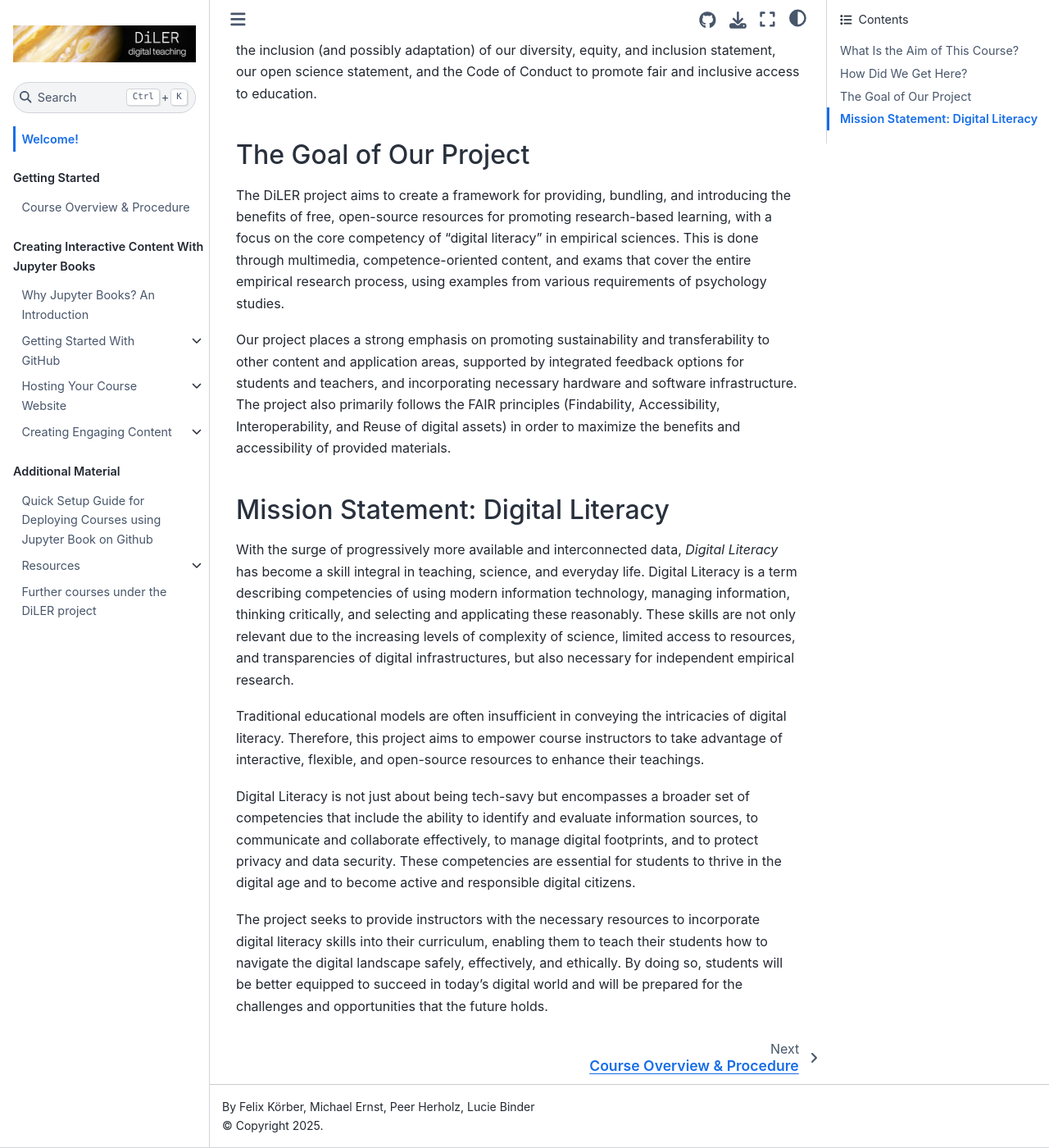
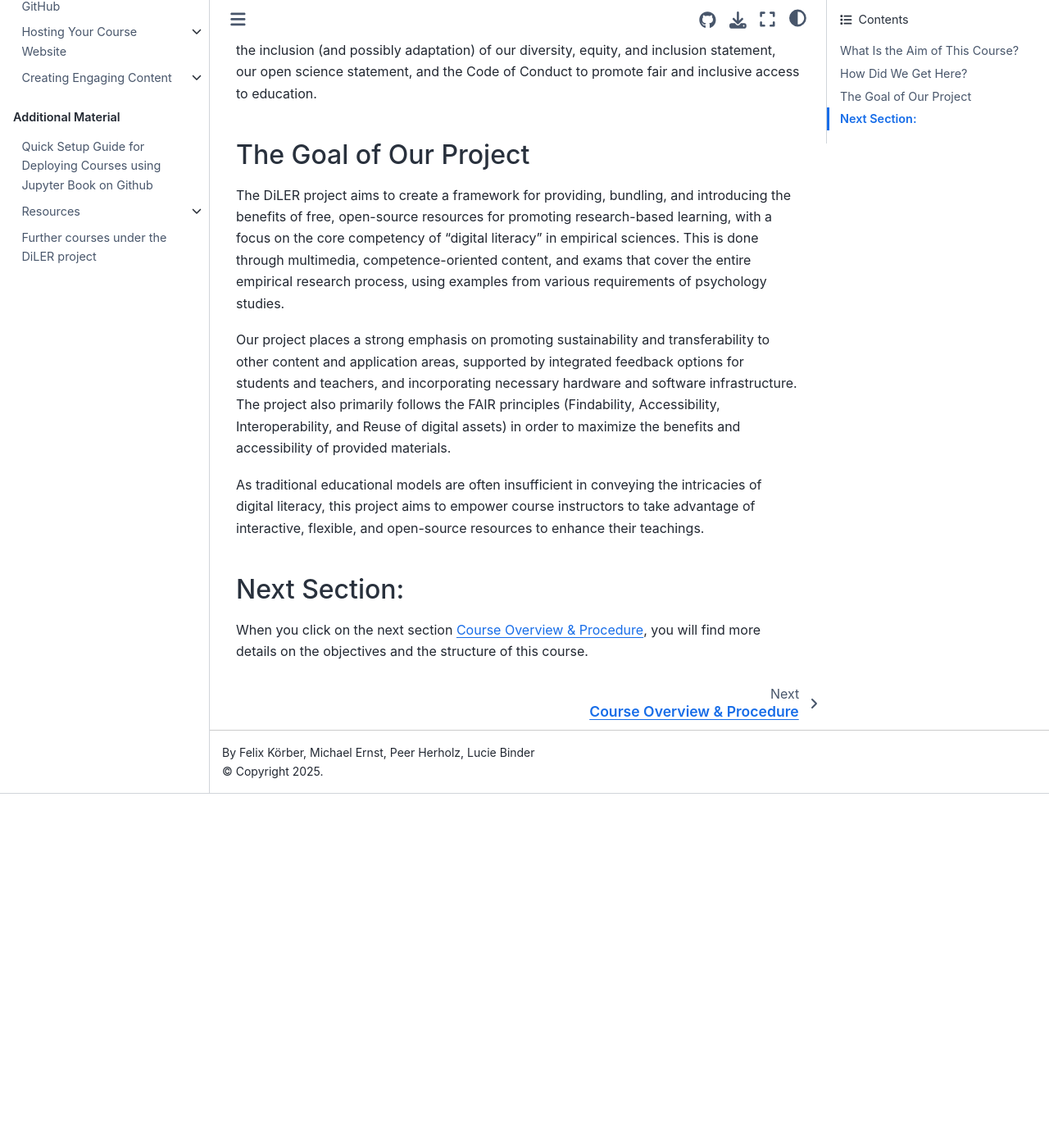
Before and after one commit to M-earnest/tutorial_jupyter_books, a Jupyter Book: the page built from intro/intro-page.md, in a window 1280 px wide and 1400 px high, scrolled down 886 px. Shown: the whole window at 82% size. Built offline with Jupyter Book 1.0.4 settings and Sphinx 7.4.7 and the Sphinx Book theme 1.1.4, drawn with Linux system fonts in a browser that asks for light colours; pages that are not in the unit, such as notebooks, are missing from menus; after the commit the page ends 1854 px from its top, so only the background shows below that.

Commit message:
Update intro-page.md

```diff
--- a/intro/intro-page.md
+++ b/intro/intro-page.md
@@ -19,12 +19,8 @@ The DiLER project aims to create a framework for providing, bundling, and introd
 
 Our project places a strong emphasis on promoting sustainability and transferability to other content and application areas, supported by integrated feedback options for students and teachers, and incorporating necessary hardware and software infrastructure. The project also primarily follows the FAIR principles (Findability, Accessibility, Interoperability, and Reuse of digital assets) in order to maximize the benefits and accessibility of provided materials.
 
-## Mission Statement: Digital Literacy
+As traditional educational models are often insufficient in conveying the intricacies of digital literacy, this project aims to empower course instructors to take advantage of interactive, flexible, and open-source resources to enhance their teachings.
 
-With the surge of progressively more available and interconnected data, *Digital Literacy* has become a skill integral in teaching, science, and everyday life. Digital Literacy is a term describing competencies of using modern information technology, managing information, thinking critically, and selecting and applicating these reasonably. These skills are not only relevant due to the increasing levels of complexity of science, limited access to resources, and transparencies of digital infrastructures, but also necessary for independent empirical research.
 
-Traditional educational models are often insufficient in conveying the intricacies of digital literacy. Therefore, this project aims to empower course instructors to take advantage of interactive, flexible, and open-source resources to enhance their teachings.
-
-Digital Literacy is not just about being tech-savy but encompasses a broader set of competencies that include the ability to identify and evaluate information sources, to communicate and collaborate effectively, to manage digital footprints, and to protect privacy and data security. These competencies are essential for students to thrive in the digital age and to become active and responsible digital citizens.
-
-The project seeks to provide instructors with the necessary resources to incorporate digital literacy skills into their curriculum, enabling them to teach their students how to navigate the digital landscape safely, effectively, and ethically. By doing so, students will be better equipped to succeed in today's digital world and will be prepared for the challenges and opportunities that the future holds.
+## Next Section:
+When you click on the next section {doc}`overview`, you will find more details on the objectives and the structure of this course.
```
